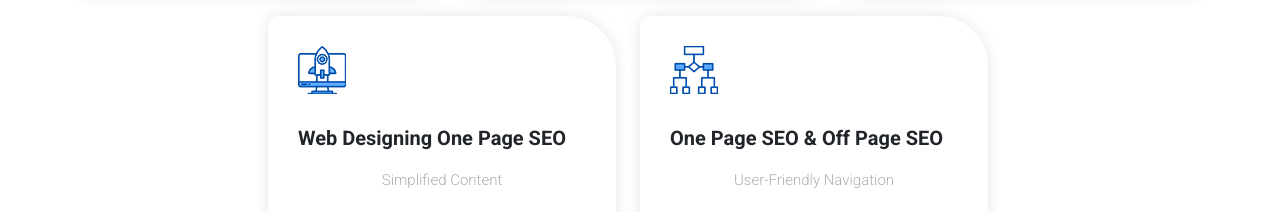
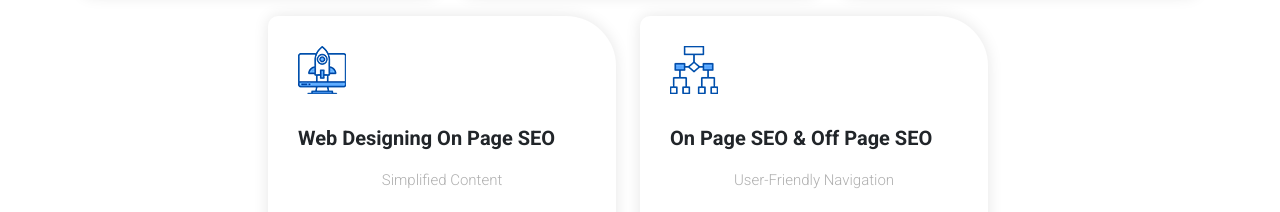
Before and after one commit to Srijacoder/solutions, a plain HTML site: page index.html in a window 1280 px wide. Shown: the part 2240-2452 px from the top of the page. Drawn offline with Linux system fonts and the light colour scheme; files that its build step writes are made by us from their sources.

Commit message:
Update index.html

```diff
--- a/index.html
+++ b/index.html
@@ -307,7 +307,7 @@ https://templatemo.com/tm-570-chain-app-dev
             <div class="col-lg-4">
                 <div class="service-item second-service" style="margin-bottom: 20px;">
                     <div class="icon"></div>
-                    <h4>Web Designing One Page SEO</h4>
+                    <h4>Web Designing On Page SEO</h4>
                     <p class="text-center">Simplified Content</p>
                     <p class="text-center">Mobile-Friendly</p>
                     <p class="text-center">Faster Loading</p>
@@ -321,7 +321,7 @@ https://templatemo.com/tm-570-chain-app-dev
             <div class="col-lg-4">
                 <div class="service-item third-service" style="margin-bottom: 20px;">
                     <div class="icon"></div>
-                    <h4>One Page SEO & Off Page SEO</h4>
+                    <h4>On Page SEO & Off Page SEO</h4>
                     <p class="text-center">User-Friendly Navigation</p>
                     <p class="text-center">Simplified Content</p>
                     <p class="text-center">SEO Focus</p>
```
